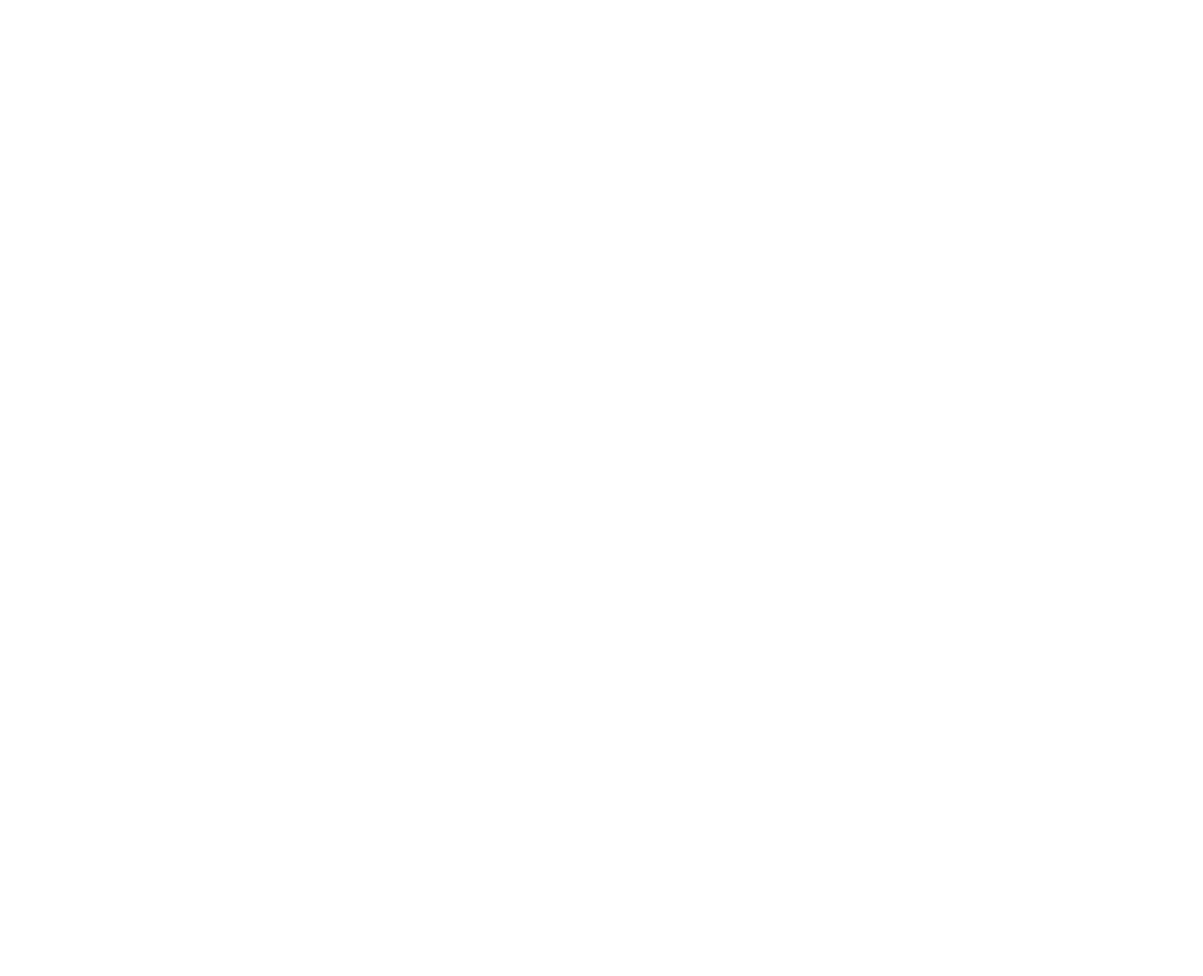
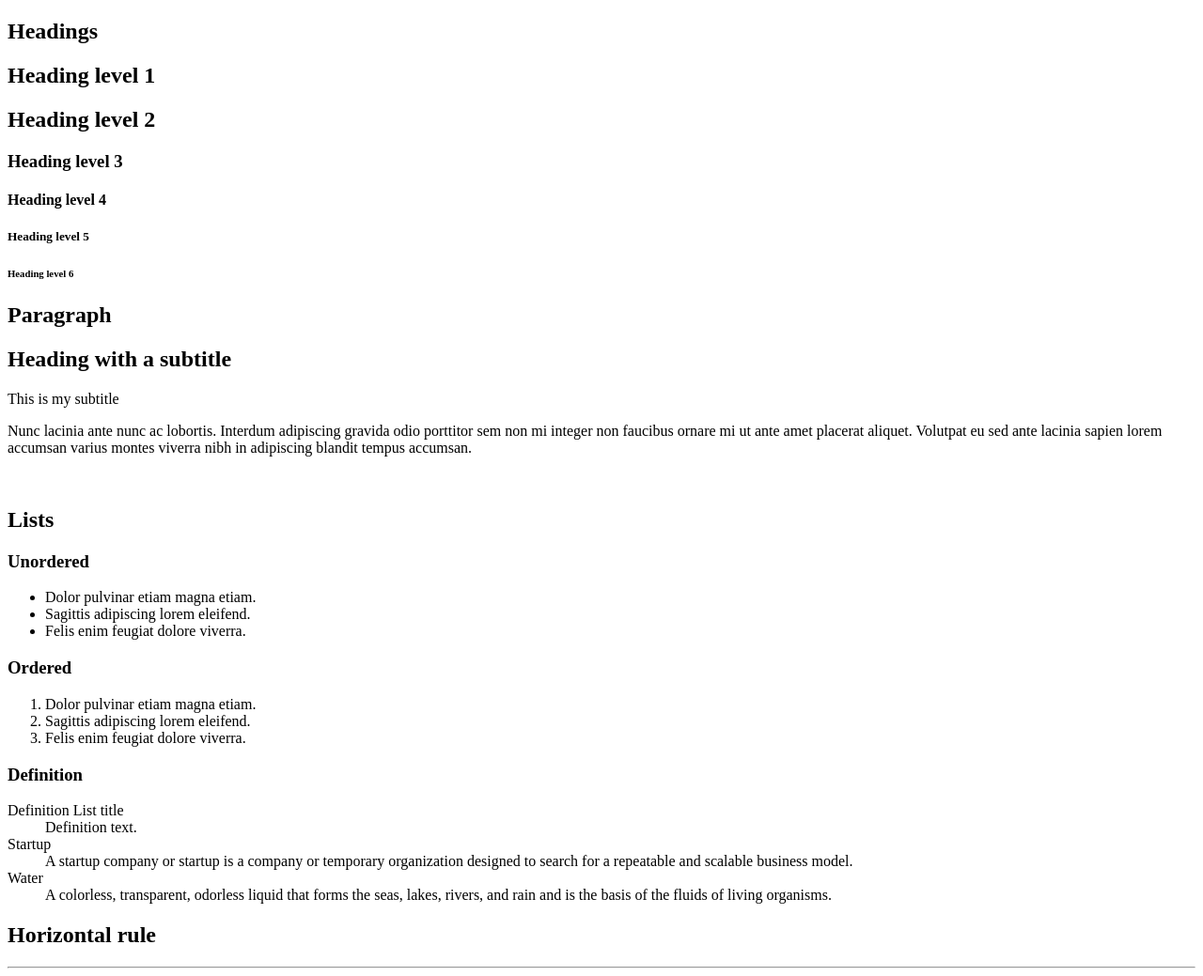
Before and after one commit to maycolroa/holbertonschool-web_front_end, a plain HTML site: page 0x00-html_advanced/28-styleguide.html in a window 1280 px wide. Shown: the whole page at 94% size. Before the commit the page ends 800 px from the top, so only its background shows below. Drawn offline with Linux system fonts and the light colour scheme.

Commit message:
0x00-html_advanced  02/07/22 0.29

```diff
--- a/0x00-html_advanced/28-styleguide.html
+++ b/0x00-html_advanced/28-styleguide.html
@@ -0,0 +1,80 @@
+<!DOCTYPE html>
+<html lang="en" dir="ltr">
+    <head>
+        <meta charset="utf-8">
+        <meta name="viewport" content="width=device-width, initial-scale=1.0, viewport-fit=cover">
+        <title>Homepage - Techium</title>
+        <meta name="description" content="Styleguide - Techium">
+        <link rel="icon" type="image/x-icon" href="./favicon.ico">
+        <link rel="icon" type="image/png" href="./favicon.png">
+    </head>
+
+    <body>
+        <header>
+
+        </header>
+        <main>
+            <section>
+                <header>
+                    <h2>Headings</h2>
+                </header>
+                <h1>Heading level 1</h1>
+                <h2>Heading level 2</h2>
+                <h3>Heading level 3</h3>
+                <h4>Heading level 4</h4>
+                <h5>Heading level 5</h5>
+                <h6>Heading level 6</h6>
+            </section>
+            <section>
+                <header>
+                    <h2>Paragraph</h2>
+                </header>
+                    <h2>Heading with a subtitle</h2>
+                    <p>This is my subtitle</p>
+                    <p>Nunc lacinia ante nunc ac lobortis. Interdum adipiscing gravida odio porttitor sem non mi integer non faucibus ornare mi ut ante amet placerat aliquet. Volutpat eu sed ante lacinia sapien lorem accumsan varius montes viverra nibh in adipiscing blandit tempus accumsan.</p>
+            </section>
+            <br>
+            <!-- Lists -->
+            <section>
+                <header>
+                    <h2>Lists</h2>
+                </header>
+                <div>
+                    <h3>Unordered</h3>
+                    <ul>
+                        <li>Dolor pulvinar etiam magna etiam.</li>
+                        <li>Sagittis adipiscing lorem eleifend.</li>
+                        <li>Felis enim feugiat dolore viverra.</li>
+                    </ul>
+                    <h3>Ordered</h3>
+                    <ol>
+                        <li>Dolor pulvinar etiam magna etiam.</li>
+                        <li>Sagittis adipiscing lorem eleifend.</li>
+                        <li>Felis enim feugiat dolore viverra.</li>
+                    </ol>
+                    <h3>Definition</h3>
+                    <dl>
+                        <dt>Definition List title</dt>
+                        <dd>Definition text.</dd>
+                        <dt>Startup</dt>
+                        <dd>A startup company or startup is a company or temporary organization designed to search for a repeatable and scalable business model.</dd>
+                        <dt>Water</dt>
+                        <dd>A colorless, transparent, odorless liquid that forms the seas, lakes, rivers, and rain and is the basis of the fluids of living organisms.</dd>
+                    </dl>
+                </div>
+            </section>
+            <!--Horizontal rule-->
+            <section>
+                <header>
+                    <h2>Horizontal rule</h2>
+                    <div>
+                        <hr>
+                    </div>
+                </header>
+            </section>
+        </main>
+        <footer>
+
+        </footer>
+    </body>
+</html>
```
Also changed, not shown: 0x00-html_advanced/26-styleguide.html (+3 -3 lines).
